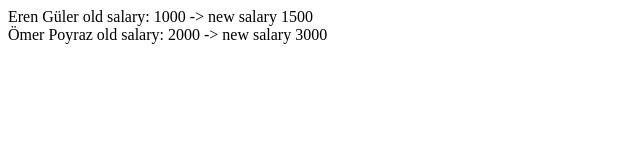
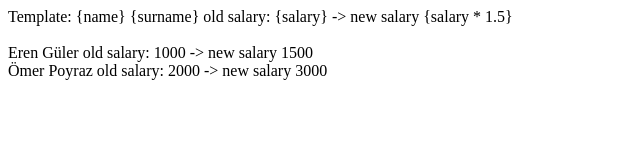
Before and after one commit to erenguler/JavascriptEval, a plain HTML site: page index.html in a window 1280 px wide. Shown: the whole page, without its empty margins (0-640 px from the left). Drawn offline with Linux system fonts and the light colour scheme.

Commit message:
Update index.html

```diff
--- a/index.html
+++ b/index.html
@@ -1,25 +1,35 @@
 <!DOCTYPE html>
 <html>
+
 <head>
     <title></title>
     <script>
         window.addEventListener('load', (event) => {
+
+            document.getElementById("body").innerHTML += ("Template: {name} {surname} old salary: {salary} -> new salary {salary * 1.5}");
+            document.getElementById("body").innerHTML += "<br />";
+            document.getElementById("body").innerHTML += "<br />";
+
             // loop for employees
             employees.forEach(function (data, index) {
-                document.getElementById("body").innerHTML += ("{name} {surname} old salary: {salary} -> new salary {salary * 1.5}").injectObject(data);
+                document.getElementById("body").innerHTML += (
+                        "{name} {surname} old salary: {salary} -> new salary {salary * 1.5}")
+                    .injectObject(data);
                 document.getElementById("body").innerHTML += "<br />";
             });
         });
 
         // Replaces all matches in string
-        function replaceAll(string, search, replace) { return string.split(search).join(replace); }
+        function replaceAll(string, search, replace) {
+            return string.split(search).join(replace);
+        }
 
         // injects the object into the text (as a string extension method)
         String.prototype.injectObject = function (obj) {
 
             var str = this;
 
-             // detects all {*} expressions
+            // detects all {*} expressions
             var matches = this.match(/\{(.*?)\}/g);
 
             for (var p in obj)
@@ -45,5 +55,7 @@
         ];
     </script>
 </head>
+
 <body id="body"></body>
+
 </html>
```
